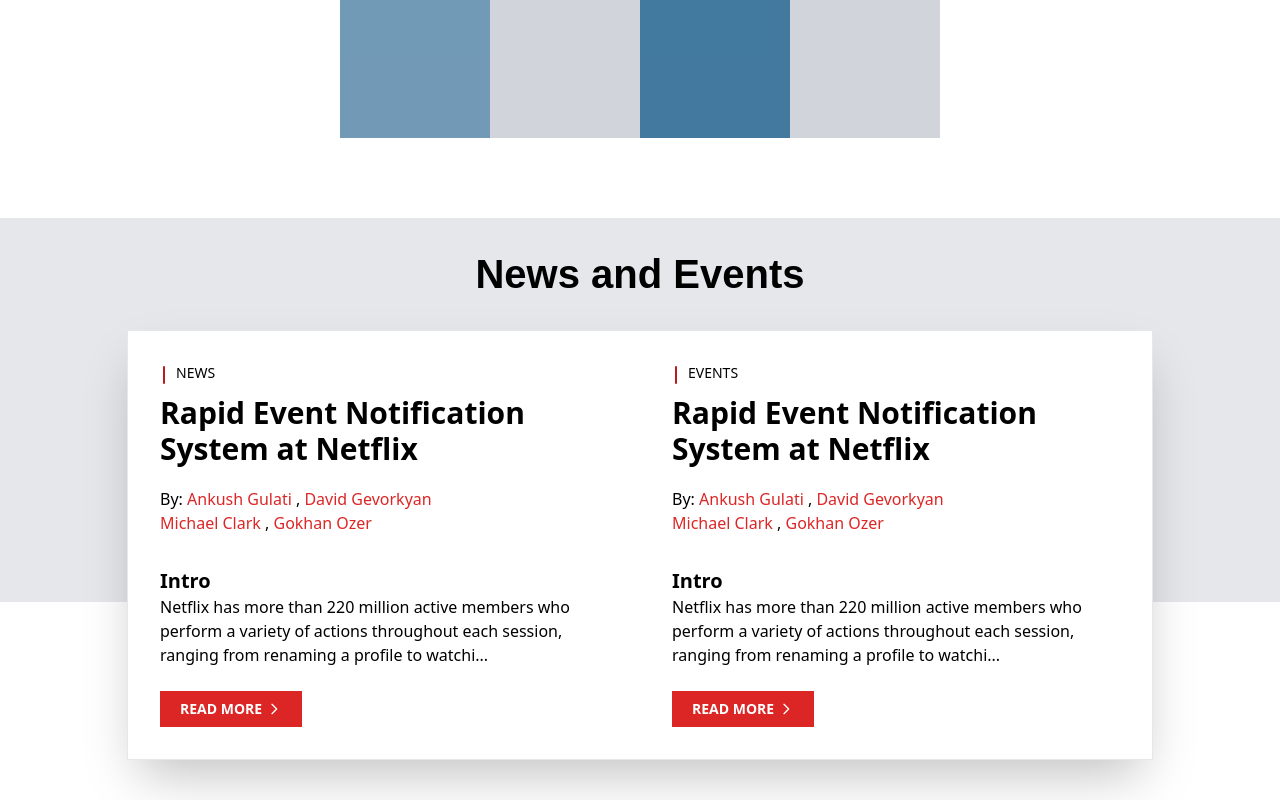
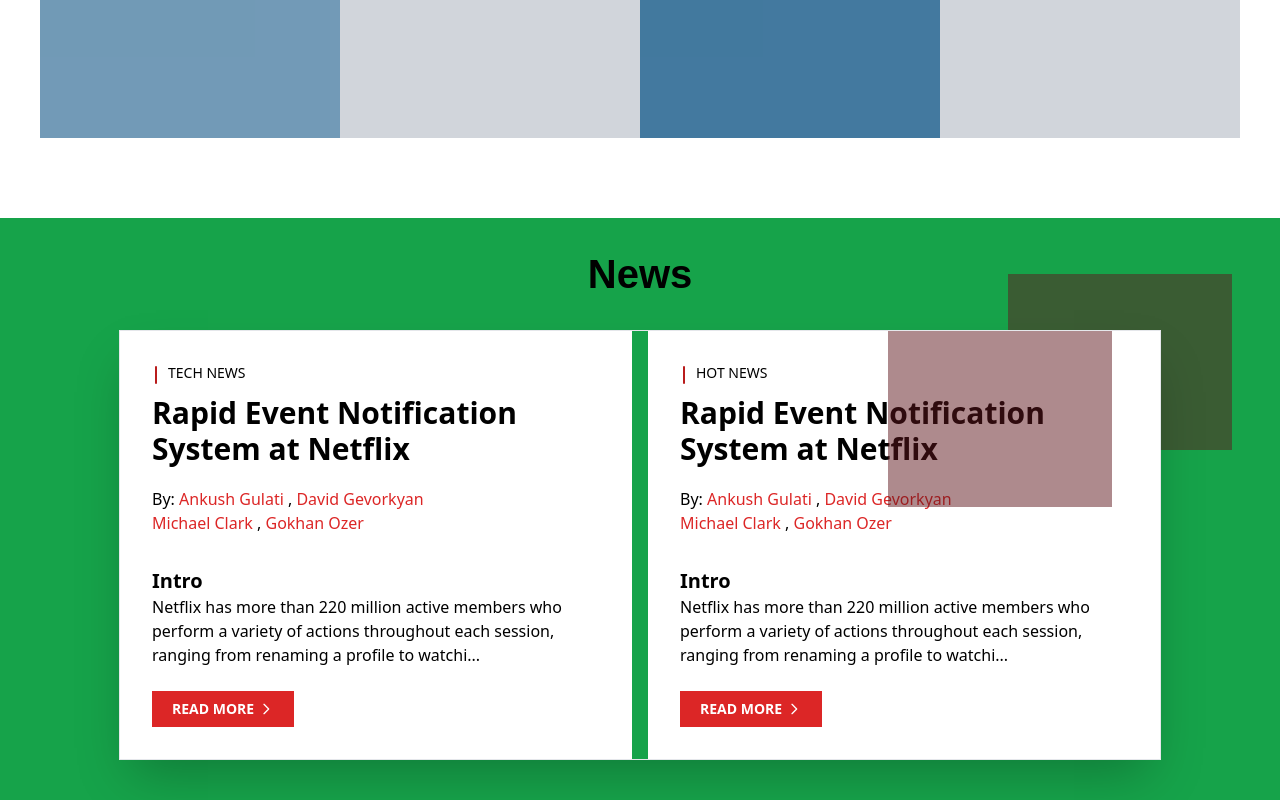
Before and after one commit to isume295/ethio-tech-addis, a React (Create React App) app: page / in a window 1280 px wide. Shown: the part 1699-2499 px from the top of the page. Built offline with nearby package versions, Linux system fonts and the light colour scheme.

Commit message:
Update components

```diff
--- a/src/components/home/Hero.jsx
+++ b/src/components/home/Hero.jsx
@@ -49,7 +49,7 @@
                     <span id="blackOverlay" className="w-full h-full absolute opacity-75 bg-black" />
                   </div>
                   <div className="container relative  flex items-center h-96 mx-5">
-                    <div className="  my-auto flex flex-wrap">
+                    <div className=" my-auto flex flex-wrap">
                       <div className="w-full lg:w-6/12 px-4 my-auto">
                         <div className="pr-12">
                           <h1 className="text-white font-semibold text-5xl">
--- a/src/components/home/Information.jsx
+++ b/src/components/home/Information.jsx
@@ -2,18 +2,18 @@
 
 export default function Information() {
   return (
-    <div className=" relative z-20 flex w-full justify-center px-10 pb-20 items-center bg-white">
-      <div className=" flex justify-cente w-full md:w-6/12 items-center ">
-        <div className="w-2/4 h-56 opacity-60 bg-mainColor">
+    <div className=" relative z-20 flex w-full justify-center pb-20 items-center bg-white">
+      <div className=" flex container flex-wrap mx-6 justify-center w-full px-4 items-center">
+        <div className="w-1/4 h-56 opacity-60 bg-mainColor">
           hi
         </div>
-        <div className="w-2/4 h-56 bg-gray-300">
+        <div className="w-1/4 h-56 bg-gray-300">
           hi
         </div>
-        <div className="w-2/4 h-56 opacity-80 bg-mainColor">
+        <div className="w-1/4 h-56 opacity-80 bg-mainColor">
           hi
         </div>
-        <div className="w-2/4 h-56 bg-gray-300">
+        <div className="w-1/4 h-56 bg-gray-300">
           hi
         </div>
       </div>
--- a/src/components/home/News.jsx
+++ b/src/components/home/News.jsx
@@ -4,7 +4,8 @@
 export default function News() {
   return (
     <div className="relative h-96 bg-gray-200 z-20">
-      <div className="flex flex-col justify-center p-10 gap-10 items-center">
+      <div className="flex relative flex-col bg-green-600 justify-center p-10 gap-10 items-center">
+        {/* <div className="absolute w-56 h-44 top-0 z-10 right-12 bg-customDarkRed" /> */}
         <h2
           className="
                    font-bold
@@ -15,9 +16,9 @@
                    font-raleway
                    "
         >
-          News and Events
+          News
         </h2>
-        <div className=" h-full flex items-center border border:red-500 shadow-2xl justify-center">
+        <div className="relative z-20 h-full flex gap-4 items-center border border:red-500 shadow-2xl justify-center">
 
           <card className="bg-white p-8 w-[32rem]">
 
@@ -30,7 +31,7 @@
               >
                 <path strokeLinecap="round" strokeLinejoin="round" strokeWidth="2" d="M20 12H4" />
               </svg>
-              <p>NEWS</p>
+              <p>TECH NEWS</p>
             </header>
 
             <h2 className="font-bold text-3xl mt-2">
@@ -62,6 +63,7 @@
             </button>
 
           </card>
+          <div className="absolute w-56 h-44 top-0 z-10 right-12 bg-customDarkRed" />
           <card className="bg-white p-8 w-[32rem]">
 
             <header className="flex font-light text-sm">
@@ -73,7 +75,7 @@
               >
                 <path strokeLinecap="round" strokeLinejoin="round" strokeWidth="2" d="M20 12H4" />
               </svg>
-              <p>EVENTS</p>
+              <p>HOT NEWS</p>
             </header>
 
             <h2 className="font-bold text-3xl mt-2">
@@ -108,6 +110,7 @@
 
         </div>
       </div>
+      <div className="absolute w-56 h-44 top-14 z-10 right-12 bg-customDarkRed" />
     </div>
   );
 }
--- /dev/null
+++ b/src/components/home/Training.jsx
@@ -0,0 +1,41 @@
+/* eslint-disable jsx-a11y/anchor-is-valid */
+import React from 'react';
+
+export default function Training() {
+  return (
+    <section className="bg-white dark:bg-gray-900">
+      <div className="container px-6 py-10 mx-auto">
+        <h1 className="text-3xl font-semibold text-gray-800 capitalize lg:text-4xl dark:text-white">From the blog</h1>
+
+        <div className="mt-8 lg:-mx-6 lg:flex lg:items-center">
+          <img className="object-cover w-full lg:mx-6 lg:w-1/2 rounded-xl h-72 lg:h-96" src="https://images.unsplash.com/photo-1590283603385-17ffb3a7f29f?ixlib=rb-1.2.1&ixid=MnwxMjA3fDB8MHxwaG90by1wYWdlfHx8fGVufDB8fHx8&auto=format&fit=crop&w=1470&q=80" alt="img" />
+
+          <div className="mt-6 lg:w-1/2 lg:mt-0 lg:mx-6 ">
+            <p className="text-sm text-blue-500 uppercase">category</p>
+
+            <a href="#" className="block mt-4 text-2xl font-semibold text-gray-800 hover:underline dark:text-white md:text-3xl">
+              All the features you want to know
+            </a>
+
+            <p className="mt-3 text-sm text-gray-500 dark:text-gray-300 md:text-sm">
+              Lorem ipsum dolor sit amet consectetur adipisicing elit
+              . Iure veritatis sint autem nesciunt,
+              laudantium quia tempore delect
+            </p>
+
+            <a href="#" className="inline-block mt-2 text-blue-500 underline hover:text-blue-400">Read more</a>
+
+            <div className="flex items-center mt-6">
+              <img className="object-cover object-center w-10 h-10 rounded-full" src="https://images.unsplash.com/photo-1531590878845-12627191e687?ixlib=rb-1.2.1&ixid=MnwxMjA3fDB8MHxwaG90by1wYWdlfHx8fGVufDB8fHx8&auto=format&fit=crop&w=764&q=80" alt="img" />
+
+              <div className="mx-4">
+                <h1 className="text-sm text-gray-700 dark:text-gray-200">Amelia. Anderson</h1>
+                <p className="text-sm text-gray-500 dark:text-gray-400">Lead Developer</p>
+              </div>
+            </div>
+          </div>
+        </div>
+      </div>
+    </section>
+  );
+}
```
